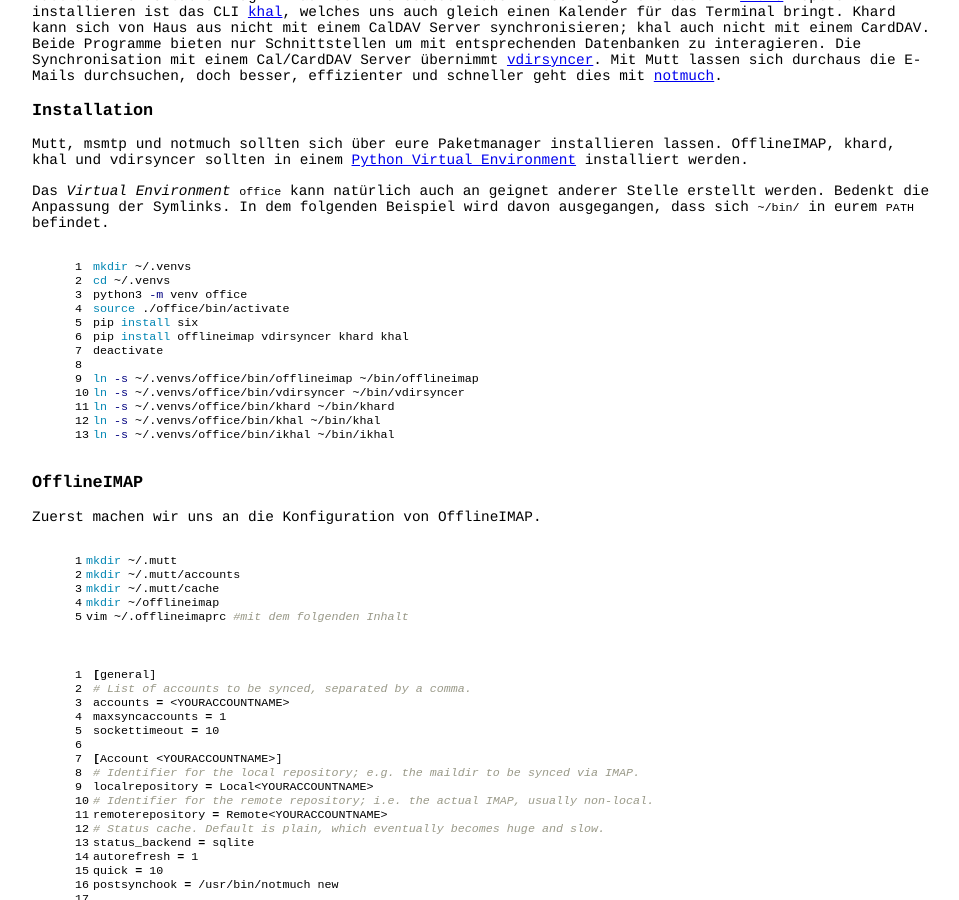
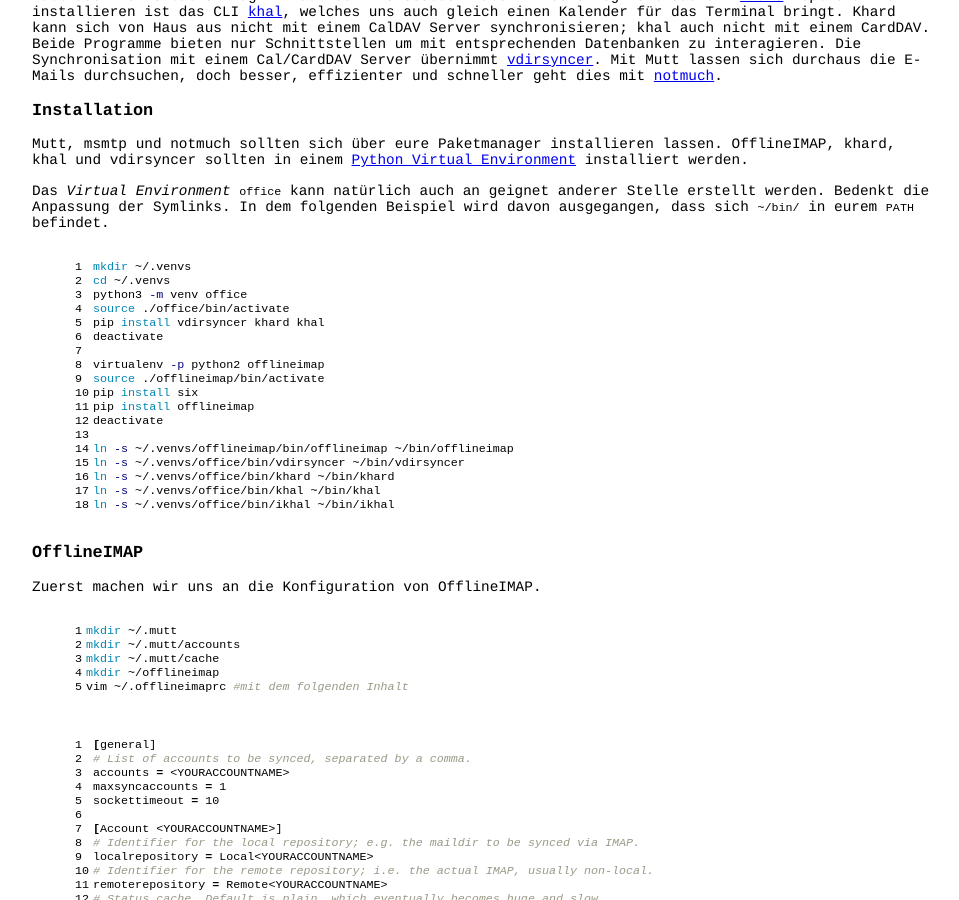
Before and after one commit to ploth/ploth.github.io, a Jekyll site: the page built from _posts/2017-10-31-dank-mutt-setup.md, in a window 1280 px wide and 900 px high, scrolled down 314 px. Shown: the whole window, without its empty margins (158-1117 px from the left). Built offline with Jekyll 4.4.1, drawn with Linux system fonts in a browser that asks for light colours.

Commit message:
Resolve some offlineimap errors

```diff
--- a/_posts/2017-10-31-dank-mutt-setup.md
+++ b/_posts/2017-10-31-dank-mutt-setup.md
@@ -46,11 +46,16 @@
 cd ~/.venvs
 python3 -m venv office
 source ./office/bin/activate
-pip install six
-pip install offlineimap vdirsyncer khard khal
+pip install vdirsyncer khard khal
 deactivate
 
-ln -s ~/.venvs/office/bin/offlineimap ~/bin/offlineimap
+virtualenv -p python2 offlineimap
+source ./offlineimap/bin/activate
+pip install six
+pip install offlineimap
+deactivate
+
+ln -s ~/.venvs/offlineimap/bin/offlineimap ~/bin/offlineimap
 ln -s ~/.venvs/office/bin/vdirsyncer ~/bin/vdirsyncer
 ln -s ~/.venvs/office/bin/khard ~/bin/khard
 ln -s ~/.venvs/office/bin/khal ~/bin/khal
```
